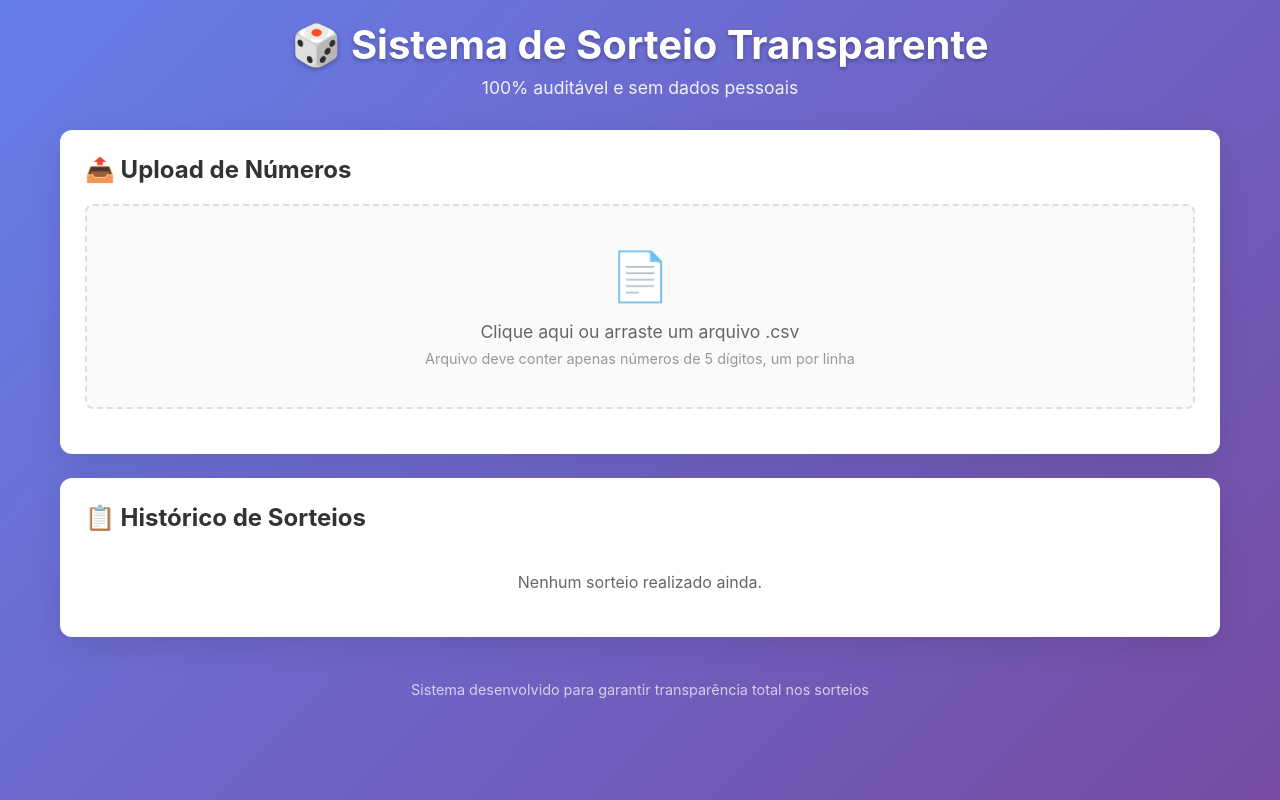
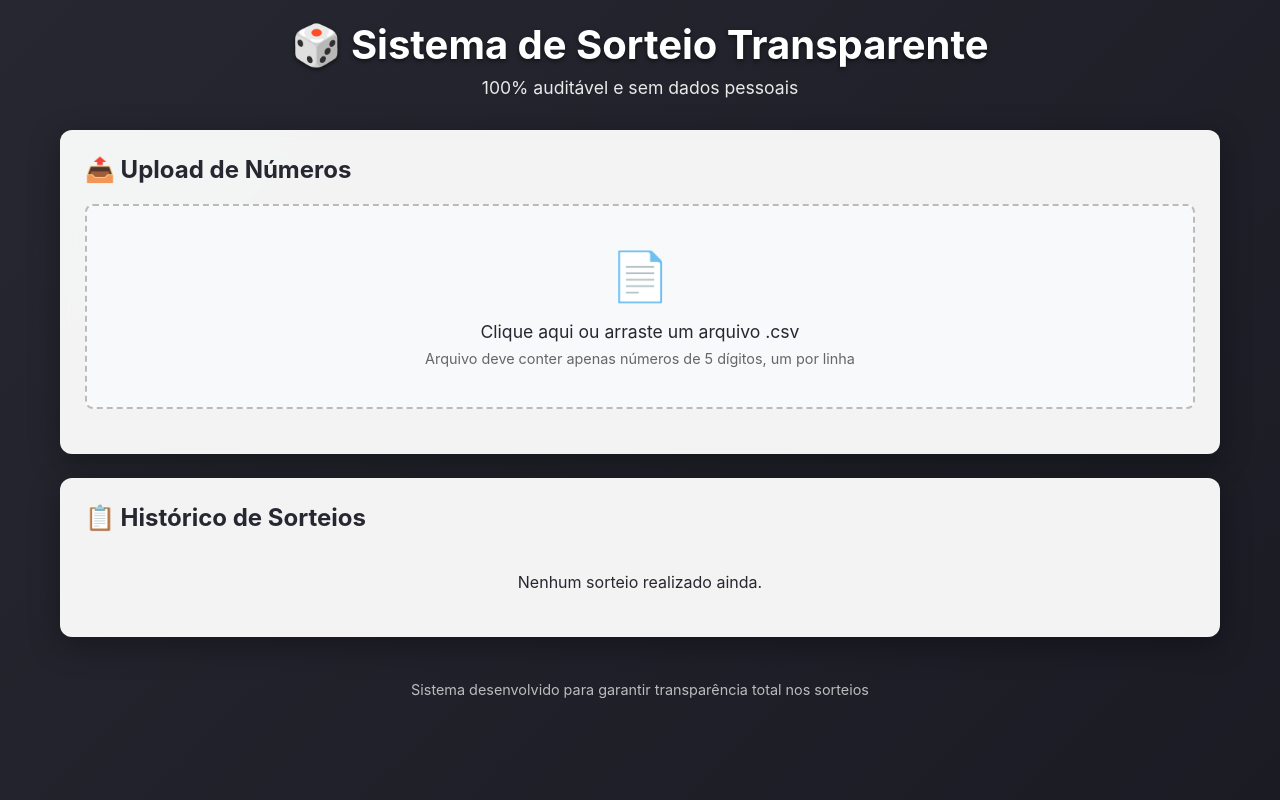
Before and after one commit to tiagoux/caravan-verde-as, a React (Create React App) app: page / in a window 1280 px wide. Built offline with nearby package versions, Linux system fonts and the light colour scheme.

Commit message:
Update styles for improved UI consistency and readability, including color adjustments for text and backgrounds across components.

```diff
--- a/src/App.tsx
+++ b/src/App.tsx
@@ -162,7 +162,7 @@ function App() {
         {state.upload.isValid && (
           <div className="card" style={{ textAlign: 'center' }}>
             <h2>🎯 Realizar Sorteio</h2>
-            <p style={{ marginBottom: '20px', color: '#666' }}>
+            <p style={{ marginBottom: '20px', color: '#262730' }}>
               {state.upload.hasDrawn
                 ? 'Sorteio já realizado com este arquivo'
                 : `Pronto para sortear entre ${state.upload.numbers.length} números`
--- a/src/components/DrawHistory.tsx
+++ b/src/components/DrawHistory.tsx
@@ -12,7 +12,7 @@ export const DrawHistory: React.FC<DrawHistoryProps> = ({ history }) => {
       <div className="card">
         <div className="log-section">
           <h2>📋 Histórico de Sorteios</h2>
-          <p style={{ textAlign: 'center', color: '#666', padding: '20px' }}>
+          <p style={{ textAlign: 'center', color: '#262730', padding: '20px' }}>
             Nenhum sorteio realizado ainda.
           </p>
         </div>
@@ -42,7 +42,7 @@ export const DrawHistory: React.FC<DrawHistoryProps> = ({ history }) => {
             <li key={`${draw.timestamp}-${index}`} className="log-item">
               <div>
                 <div className="log-number">{draw.number}</div>
-                <div style={{ fontSize: '0.8rem', color: '#888' }}>
+                <div style={{ fontSize: '0.8rem', color: '#666' }}>
                   {draw.totalNumbers} números participantes
                 </div>
               </div>
--- a/src/index.css
+++ b/src/index.css
@@ -10,9 +10,9 @@ body {
     sans-serif;
   -webkit-font-smoothing: antialiased;
   -moz-osx-font-smoothing: grayscale;
-  background: linear-gradient(135deg, #667eea 0%, #764ba2 100%);
+  background: linear-gradient(135deg, #262730 0%, #1a1b23 100%);
   min-height: 100vh;
-  color: #333;
+  color: #f5f5f5;
 }
 
 code {
@@ -27,13 +27,14 @@ code {
 }
 
 .card {
-  background: white;
+  background: rgba(255, 255, 255, 0.95);
   border-radius: 12px;
-  box-shadow: 0 8px 32px rgba(0, 0, 0, 0.1);
+  box-shadow: 0 8px 32px rgba(0, 0, 0, 0.3);
   padding: 24px;
   margin-bottom: 24px;
   backdrop-filter: blur(10px);
-  border: 1px solid rgba(255, 255, 255, 0.2);
+  border: 1px solid rgba(255, 255, 255, 0.1);
+  color: #262730;
 }
 
 .header {
@@ -46,7 +47,7 @@ code {
   font-size: 2.5rem;
   font-weight: 700;
   margin-bottom: 8px;
-  text-shadow: 0 2px 4px rgba(0, 0, 0, 0.3);
+  text-shadow: 0 2px 4px rgba(0, 0, 0, 0.5);
 }
 
 .header p {
@@ -59,23 +60,23 @@ code {
 }
 
 .upload-area {
-  border: 2px dashed #ddd;
+  border: 2px dashed #bbb;
   border-radius: 8px;
   padding: 40px 20px;
   margin: 20px 0;
   transition: all 0.3s ease;
   cursor: pointer;
-  background: #fafafa;
+  background: #f8f9fa;
 }
 
 .upload-area:hover {
-  border-color: #667eea;
-  background: #f0f4ff;
+  border-color: #D33F49;
+  background: #fff5f5;
 }
 
 .upload-area.dragover {
-  border-color: #667eea;
-  background: #e8f2ff;
+  border-color: #D33F49;
+  background: #ffe8ea;
   transform: scale(1.02);
 }
 
@@ -85,23 +86,23 @@ code {
 
 .upload-icon {
   font-size: 3rem;
-  color: #667eea;
+  color: #262730;
   margin-bottom: 16px;
 }
 
 .upload-text {
   font-size: 1.1rem;
-  color: #666;
+  color: #262730;
   margin-bottom: 8px;
 }
 
 .upload-hint {
   font-size: 0.9rem;
-  color: #999;
+  color: #666;
 }
 
 .btn {
-  background: linear-gradient(135deg, #667eea 0%, #764ba2 100%);
+  background: #D33F49;
   color: white;
   border: none;
   padding: 12px 24px;
@@ -110,12 +111,13 @@ code {
   font-weight: 600;
   cursor: pointer;
   transition: all 0.3s ease;
-  box-shadow: 0 4px 15px rgba(102, 126, 234, 0.4);
+  box-shadow: 0 4px 15px rgba(211, 63, 73, 0.4);
 }
 
 .btn:hover:not(:disabled) {
+  background: #b8364a;
   transform: translateY(-2px);
-  box-shadow: 0 6px 20px rgba(102, 126, 234, 0.6);
+  box-shadow: 0 6px 20px rgba(211, 63, 73, 0.6);
 }
 
 .btn:disabled {
@@ -141,9 +143,9 @@ code {
 }
 
 .success {
-  background: #efe;
-  border: 1px solid #cfc;
-  color: #3c3;
+  background: #e8f5e8;
+  border: 1px solid #c3e6c3;
+  color: #2d5a2d;
   padding: 12px;
   border-radius: 8px;
   margin: 16px 0;
@@ -152,17 +154,19 @@ code {
 .result-section {
   text-align: center;
   padding: 32px;
-  background: linear-gradient(135deg, #4facfe 0%, #00f2fe 100%);
+  background: linear-gradient(135deg, #262730 0%, #1a1b23 100%);
   border-radius: 12px;
   color: white;
   margin: 24px 0;
+  border: 2px solid #D33F49;
 }
 
 .result-number {
   font-size: 4rem;
   font-weight: 700;
   margin: 16px 0;
-  text-shadow: 0 2px 4px rgba(0, 0, 0, 0.3);
+  text-shadow: 0 2px 4px rgba(0, 0, 0, 0.5);
+  color: #D33F49;
 }
 
 .result-info {
@@ -171,7 +175,7 @@ code {
 }
 
 .log-section h2 {
-  color: #333;
+  color: #262730;
   margin-bottom: 20px;
   font-size: 1.5rem;
 }
@@ -195,12 +199,13 @@ code {
 .log-item:hover {
   background: #e9ecef;
   transform: translateX(4px);
+  border-color: #D33F49;
 }
 
 .log-number {
   font-size: 1.5rem;
   font-weight: 700;
-  color: #667eea;
+  color: #D33F49;
 }
 
 .log-timestamp {
@@ -221,36 +226,42 @@ code {
   border-radius: 8px;
   text-align: center;
   border: 1px solid #e9ecef;
+  transition: all 0.3s ease;
+}
+
+.stat-item:hover {
+  border-color: #D33F49;
+  transform: translateY(-2px);
 }
 
 .stat-value {
   font-size: 2rem;
   font-weight: 700;
-  color: #667eea;
+  color: #D33F49;
   margin-bottom: 4px;
 }
 
 .stat-label {
-  color: #666;
+  color: #262730;
   font-size: 0.9rem;
 }
 
 .transparency-info {
-  background: #e8f5e8;
-  border: 1px solid #c3e6c3;
+  background: rgba(38, 39, 48, 0.05);
+  border: 1px solid rgba(38, 39, 48, 0.2);
   border-radius: 8px;
   padding: 16px;
   margin: 20px 0;
 }
 
 .transparency-info h3 {
-  color: #2d5a2d;
+  color: #262730;
   margin-bottom: 12px;
   font-size: 1.1rem;
 }
 
 .transparency-info ul {
-  color: #2d5a2d;
+  color: #262730;
   padding-left: 20px;
 }
 
```
